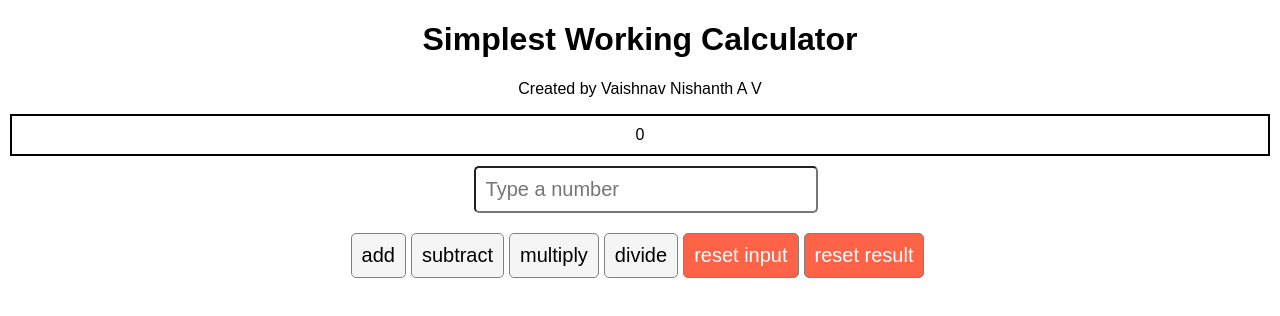
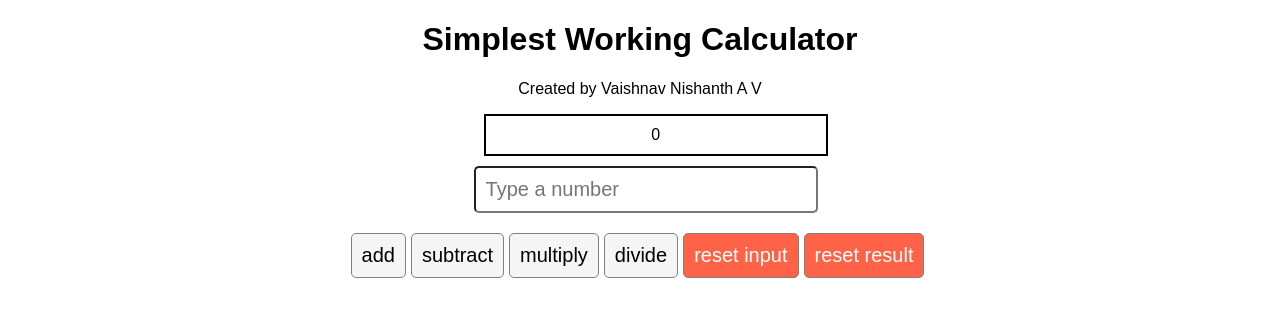
Before and after one commit to vaishnavnishanth3/react-basics-meta, a React (Create React App) app: page / in a window 1280 px wide. Shown: the top 316 px of the page. Built offline with nearby package versions, Linux system fonts and the light colour scheme; the HTML template or start-up script is replaced by a standard one.

Commit message:
Update App.css

```diff
--- a/src/App.css
+++ b/src/App.css
@@ -30,6 +30,9 @@ button:nth-last-child(1) {
 }
 
 form p{
+  position: relative;
+  left: 37%;
+  width: 25%;
   border: 2px black solid;
   padding: 10px;
   margin: 10px;
```
